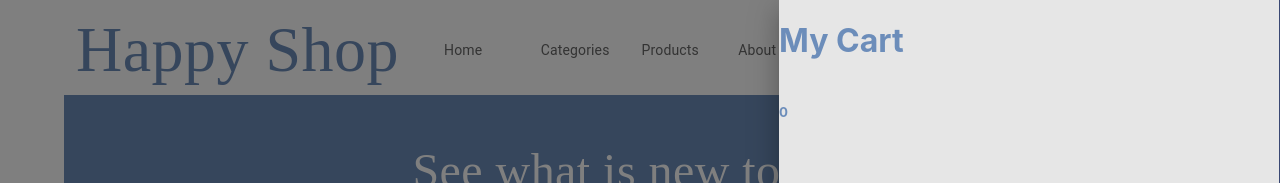
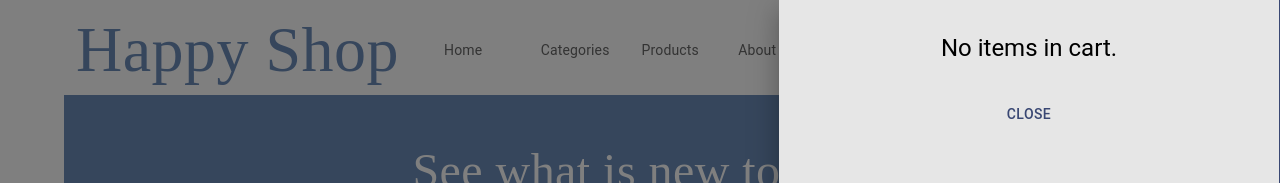
Before and after one commit to Mengzhe-Madeline-Zhang/FrontEnd-13-USC, a React (Create React App) app in the folder frontend-13/: page / in a window 1280 px wide. Both pictures are taken after a click on the button 963 px from the left and 49 px from the top of the page. Shown: the top 183 px of the page. Built offline with nearby package versions, Linux system fonts and the light colour scheme; a web font is replaced by a local one.

Commit message:
modify cart

```diff
--- a/frontend-13/src/Components/Cart/Cart.tsx
+++ b/frontend-13/src/Components/Cart/Cart.tsx
@@ -1,85 +1,126 @@
-import { Drawer } from "@mui/material";
+import {
+  Drawer,
+  Box,
+  Avatar,
+  Typography,
+  Divider,
+  Paper,
+  Button,
+} from "@mui/material";
 import React from "react";
-import { getCartProduct, getTotalPrice, removeFromCart } from "../../Redux/cart.slice";
+import {
+  getCartProduct,
+  getTotalPrice,
+  removeFromCart,
+} from "../../Redux/cart.slice";
 import { OpenCart, getCartStatus } from "../../Redux/showcart.slice";
 import { useAppDispatch, useAppSeletor } from "../../Redux/store.hook";
-import { ProductBox } from "../../styles/products";
-import {Colors} from "../../styles/theme";
-import {CartItemType} from "../Home/Home";
-import CartItem from "./CartItem";
+import { Colors } from "../../styles/theme";
 
-// type Props = {
-//     cartOpen:boolean;
-//     setCartOpen:(cartOpen: boolean)=>void;
-//     cartItems: CartItemType[];
-//     addToCart: (clickedItem: CartItemType) => void;
-//     removeFromCart: (id: number) => void;
-//   };
 
-const Cart: React.FC=({
-  // cartOpen, setCartOpen, cartItems, addToCart, removeFromCart
-})=>{
-
-    // const calculateTotal = (items: CartItemType[]) =>
-    // items.reduce((ack: number, item) => ack + item.amount * item.price, 0);
-
+const Cart: React.FC = () => {
 
   const cartProducts = useAppSeletor(getCartProduct);
   const totalPrice = useAppSeletor(getTotalPrice);
-    const show = useAppSeletor(getCartStatus);
+  const showCart = useAppSeletor(getCartStatus);
   const dispatch = useAppDispatch();
 
-    const handleRemoveFromCart = (productId: number)=>dispatch(removeFromCart(productId));
+  const handleRemoveFromCart = (productId: number) =>
+    dispatch(removeFromCart(productId));
   // const closeChart=() => dispatch(OpenCart);
-    const handleOpenCart = (showornot:boolean)=>{dispatch(OpenCart(showornot))};
+  const handleOpenCart = (showornot: boolean) => {
+    dispatch(OpenCart(showornot));
+  };
 
-return(
+  const cartContent = cartProducts.map((product) => (
+    <React.Fragment key={product.id}>
+      <Box
+        display="flex"
+        sx={{ pt: 2, pb: 2 }}
+        alignItems="start"
+        justifyContent={"space-between"}
+      >
+        <Avatar src={product.image} sx={{ width: 96, height: 96, mr: 2 }} />
+        <Box display="flex" flexDirection={"column"}>
+          <Typography variant="h6">{product.name}</Typography>
+          <Typography variant="subtitle2">{product.description}</Typography>
+        </Box>
+        <Typography variant="body1" justifyContent={"end"}>
+          ${product.price}
+        </Typography>
+        <Typography variant="body1" justifyContent={"end"}>{product.amount}</Typography>
+        <button onClick={() => handleRemoveFromCart(product.id)}>
+          {" "}
+          Remove{" "}
+        </button>
+      </Box>
+      <Divider variant="inset" />
+    </React.Fragment>
+  ));
+
+  return (
     <>
-  {console.log(getCartStatus)}
+      {/* {console.log(getCartStatus)} */}
       <Drawer
-     open={ show }
-    onClose={() => handleOpenCart(show) }
+        open={showCart}
+        onClose={() => handleOpenCart(showCart)}
         anchor="right"
         PaperProps={{
+          sx: {
+            width: 500,
+            background: Colors.light_gray,
+            borderRadius: 0,
+          },
+        }}
+      >
+        {cartProducts.length === 0 ? (
+          <Box
+            sx={{ p: 4 }}
+            display="flex"
+            justifyContent={"center"}
+            flexDirection="column"
+            alignItems={"center"}
+          >
+            <Typography variant="h5" color={Colors.black}>
+              No items in cart.
+            </Typography>
+          </Box>
+        ) : (
+          <Box
+            sx={{ p: 4 }}
+            display="flex"
+            justifyContent={"center"}
+            flexDirection="column"
+            alignItems={"center"}
+          >
+            <Typography variant="h3" color={Colors.black}>
+              My Cart{" "}
+            </Typography>
+            <Typography variant="body1" color={Colors.muted}>
+              Please enjoy your shop with us!
+            </Typography>
 
-        sx:{
-            width:500,
-            background: Colors.light_gray,
-            borderRadius:0
-        }
-    }
-    }
+            <Paper
+              elevation={0}
+              sx={{
+                mt: 2,
+                width: "90%",
+                padding: 4,
+              }}
             >
+              {cartContent}
+            </Paper>
 
-    <h1>
-        My Cart
-    </h1>
-    {/* {cartItems.length === 0 ? <p>No items in cart.</p> : null}
-      {cartItems.map(item => (
-        <CartItem
-          key={item.id}
-          item={item}
-          addToCart={addToCart}
-          removeFromCart={removeFromCart}
-        />
-      ))}
-      <h2>Total: ${calculateTotal(cartItems).toFixed(2)}</h2> */}
+            <Typography sx={{ mt: 4 }} variant="h5">Total: ${totalPrice}</Typography>
 
-      <h5>{totalPrice}</h5>
-      {cartProducts.map(product=>(
-        <React.Fragment key={product.id}>
-
-        <span>{product.name}</span>
-        <span>{product.amount}</span>
-        <button onClick={()=> handleRemoveFromCart(product.id)}> Remove </button>
-
-        </React.Fragment>
-
-      ))}
-
+            <Button sx={{ mt: 4 }} variant="contained">
+              Check Out
+            </Button>
+          </Box>
+        )}
+        <Button onClick={()=>handleOpenCart(showCart)}>CLOSE</Button>
       </Drawer>
     </>
-)
-
-}
+  );
+};
 export default Cart;
--- a/frontend-13/src/Components/Products/ProductCard.tsx
+++ b/frontend-13/src/Components/Products/ProductCard.tsx
@@ -81,13 +81,13 @@ export default function ProductCard(
         <ProductFavButton isfav={0}>
           <FavoriteIcon />
         </ProductFavButton>
-        {showOptions && (
+        {showOptions ? (
           <ProductAddToCart show={showOptions} variant="contained"
           onClick={()=>addToCartHander(product)}>
             Add to cart
           </ProductAddToCart>
-        )}
-        <ProductActionsWrapper shows={showOptions}>
+        ): undefined}
+        <ProductActionsWrapper show={showOptions}>
           <Stack direction={"column"}>
             <ProductActionButton>
               <Tooltip placement="left" title="share this product">
--- a/frontend-13/src/Components/public/NavBar/NavBar.tsx
+++ b/frontend-13/src/Components/public/NavBar/NavBar.tsx
@@ -10,7 +10,8 @@ import {
     Stack,
     Typography,
     Link,
-    Grid
+    Grid,
+    Badge
   } from "@mui/material";
   import {
     // AppbarActionIcons,
@@ -25,12 +26,14 @@ import {
   import ShoppingCartIcon from "@mui/icons-material/ShoppingCart";
   import { OpenCart, getCartStatus } from "../../../Redux/showcart.slice";
   import { useAppDispatch, useAppSeletor } from "../../../Redux/store.hook";
+import { getCartItemAmount } from "../../../Redux/cart.slice";
 
 
 function NavBar(){
   const dispatch = useAppDispatch();
   const show = useAppSeletor(getCartStatus);
   const handleOpenCart = (showornot:boolean)=>{dispatch(OpenCart(showornot))};
+  const ItemAmount = useAppSeletor(getCartItemAmount);
 
 // const theme = useTheme();
 
@@ -81,7 +84,9 @@ return(
               color: Colors.secondary,
             }}
           >
+            <Badge color="secondary" badgeContent={ItemAmount}>
             <ShoppingCartIcon />
+            </Badge>
           </ListItemIcon>
         </ListItem >
         <Divider orientation="vertical" flexItem />
--- a/frontend-13/src/Redux/cart.slice.ts
+++ b/frontend-13/src/Redux/cart.slice.ts
@@ -37,6 +37,7 @@ const cartSlice = createSlice({
 
 
 export const getCartProduct = (state: RootState)=> state.cart;
+export const getCartItemAmount = (state: RootState)=>state.cart.reduce((amt,next)=>amt+=next.amount, 0);
 export const getTotalPrice = (state: RootState)=> state.cart.reduce((acc,next)=>acc+=(next.amount * next.price), 0);
 export const {addToCart, removeFromCart} = cartSlice.actions;
 export default cartSlice.reducer;
--- a/frontend-13/src/Redux/store.ts
+++ b/frontend-13/src/Redux/store.ts
@@ -9,7 +9,6 @@ const store = configureStore({
         products,
         cart,
         showCart
-
     }
 })
 export type RootState = ReturnType<typeof store.getState>;
--- a/frontend-13/src/reducer/root_reducer.ts
+++ b/frontend-13/src/reducer/root_reducer.ts
@@ -1,8 +1,9 @@
 import sessionReducer from './session_reducer';
 import usersReducer from './users_reducer';
 import { combineReducers } from 'redux';
+
 const rootReducer = (combineReducers({
     session:sessionReducer,
-    users: usersReducer
+    users: usersReducer,
 }));
 export default rootReducer;
--- a/frontend-13/src/styles/banner.tsx
+++ b/frontend-13/src/styles/banner.tsx
@@ -1,6 +1,7 @@
 import { Box, Button, Typography } from "@mui/material";
 import { styled } from "@mui/material/styles";
 import { Colors } from "./theme";
+import { darken, lighten } from "polished";
 
 export const BannerContainer = styled(Box)(({ theme }) => ({
   display: "flex",
@@ -81,8 +82,8 @@ export const BannerShopButton = styled(Button, {
   shouldForwardProp: (prop) => prop !== "color",
 })(({  theme }) => ({
   padding: "20px 0px",
-  // color: Colors.white,
-  color:Colors.dark,
+  color: Colors.white,
+  // color:Colors.dark,
   fontWeight: "bold",
   fontSize: "16px",
   [theme.breakpoints.up("sm")]: {
@@ -96,5 +97,8 @@ export const BannerShopButton = styled(Button, {
     //   `${slideInBottom} 0.5s cubic-bezier(0.250, 0.460, 0.450, 0.940) both`,
   },
   background: Colors.secondary,
+  "&:hover": {
+            background: lighten(0.05, Colors.primary),
+          },
   opacity: 0.9,
 }));
--- a/frontend-13/src/styles/products.tsx
+++ b/frontend-13/src/styles/products.tsx
@@ -76,16 +76,15 @@ export const ProductMetaWrapper = styled(Box)(({theme}) => ({
   alignItems: "center",
 }));
 
-type ShowStack = {
-  shows: boolean,
-}
 
-export const ProductActionsWrapper = styled(Box)<ShowStack>(({ shows, theme }) => ({
+export const ProductActionsWrapper = styled(Box, {
+  shouldForwardProp: (prop) => prop !== "show",
+})<ShowOptions>(({ show, theme }) => ({
   [theme.breakpoints.up("md")]: {
-    display: shows ? 'visible' : 'none',
+    display: show ? 'visible' : 'none',
     position: "absolute",
     right: 0,
     top: '20%',
-    animation: shows && `${slideInRight} 0.5s cubic-bezier(0.250, 0.460, 0.450, 0.940) both`,
+    animation: show && `${slideInRight} 0.5s cubic-bezier(0.250, 0.460, 0.450, 0.940) both`,
   }
 }));
```
Also changed, not shown: frontend-13/src/App.tsx (+3 -6 lines), frontend-13/src/index.tsx (+29 -6 lines). Lines whose indentation alone changed are shown as unchanged.
